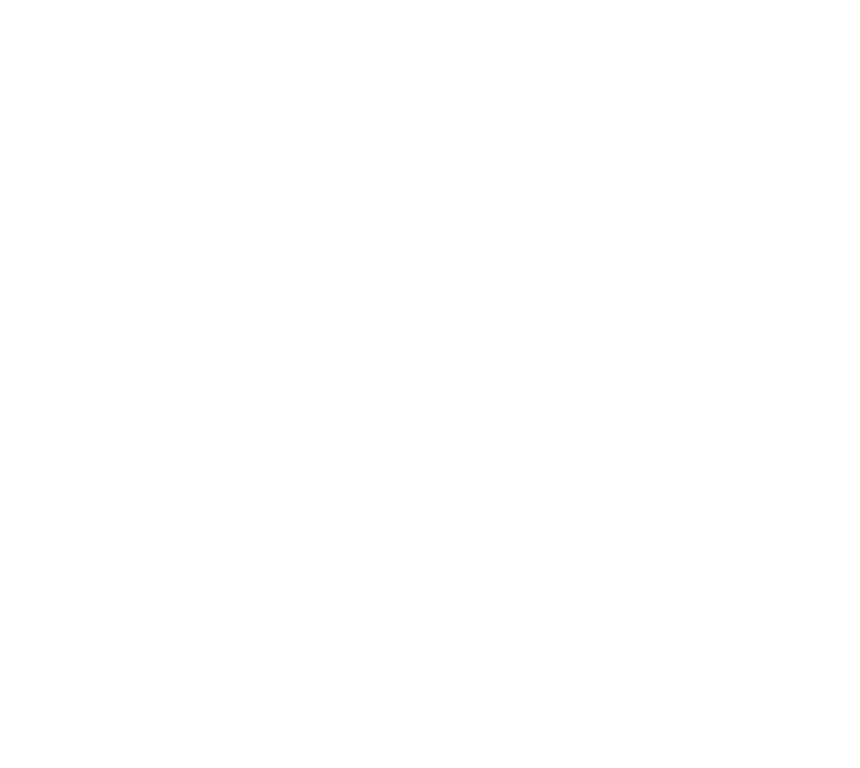
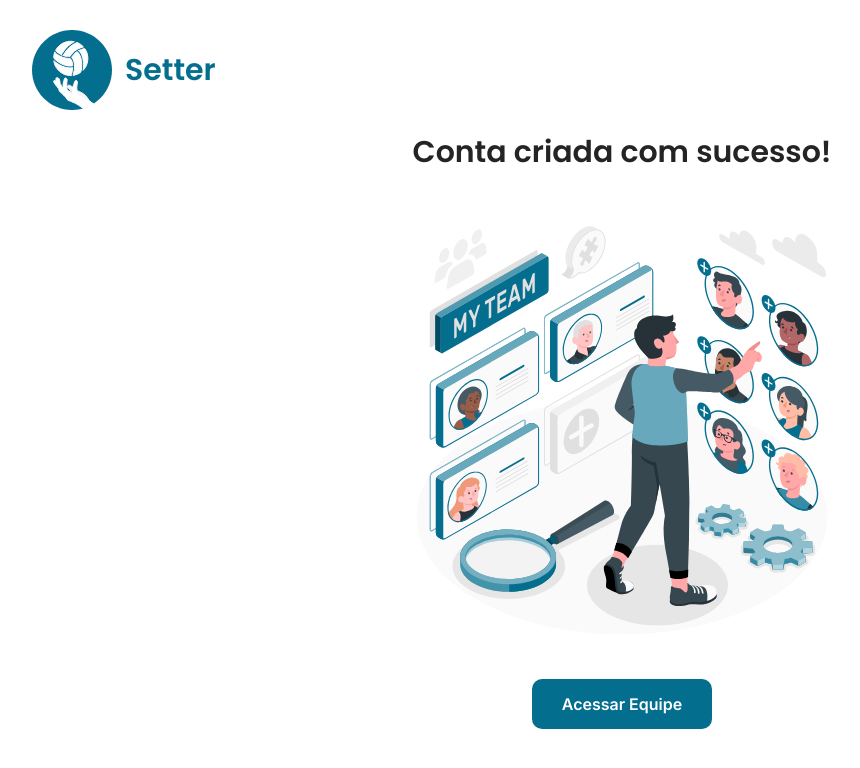
Before and after one commit to Setter-TCC/SetterFrontend, a React (Create React App) app: page /success in a window 1280 px wide. Before the commit this address had no page. Shown: the top 768 px of the page, without its empty margins (18-878 px from the left). Built offline with nearby package versions, Linux system fonts and the light colour scheme.

Commit message:
[01] add created account page

```diff
--- a/src/App.tsx
+++ b/src/App.tsx
@@ -2,6 +2,7 @@
 import { Global } from './styles/global';
 import LandingPage from './pages/LandingPage';
 import SignUp from './pages/SignUp';
+import AccountCreated from './pages/AccountCreated';
 
 export default function AppRouter() {
   return (
@@ -11,6 +12,7 @@
         <Routes>
           <Route path='/' Component={LandingPage} />
           <Route path='/signup' Component={SignUp} />
+          <Route path='/success' Component={AccountCreated} />
         </Routes>
       </Router>
     </>
--- a/src/components/Header/index.tsx
+++ b/src/components/Header/index.tsx
@@ -6,7 +6,7 @@
 import { useNavigate } from 'react-router-dom';
 
 interface HeaderProps {
-  buttons: IButton[];
+  buttons?: IButton[];
 }
 
 const Header: React.FC<HeaderProps> = ({ buttons }) => {
@@ -19,7 +19,7 @@
         <LogoName>Setter</LogoName>
       </LogoBox>
       <Buttons>
-        {buttons.map(button => (
+        {buttons && buttons.map(button => (
           <Button
             key={button.text}
             text={button.text}
--- /dev/null
+++ b/src/pages/AccountCreated/index.tsx
@@ -0,0 +1,39 @@
+import React from 'react';
+import { Container, Body, Title, CreatedAccountImage } from './styles';
+import accountCreated from '../../assets/images/accountCreated.svg';
+import Header from '../../components/Header';
+import Button from '../../components/Button';
+import { useNavigate } from 'react-router-dom';
+import { IButton } from '../../components/utils/interfaces';
+
+const accessButton: IButton = {
+  backgroundColor: 'var(--color-primary-blue)',
+  isFull: true,
+  path: '/team',
+  text: 'Acessar Equipe',
+  textColor: 'var(--color-primary-white)'
+};
+
+const AccountCreated: React.FC = () => {
+  const navigate = useNavigate();
+
+  return (
+    <Container>
+      <Header />
+      <Body>
+        <Title>Conta criada com sucesso!</Title>
+        <CreatedAccountImage src={accountCreated} />
+        <Button
+          text={accessButton.text}
+          backgroundColor={accessButton.backgroundColor}
+          isFull={accessButton.isFull}
+          textColor={accessButton.textColor}
+          path={accessButton.path}
+          onClick={() => navigate(accessButton.path)}
+        />
+      </Body>
+    </Container>
+  );
+};
+
+export default AccountCreated;
--- /dev/null
+++ b/src/pages/AccountCreated/styles.ts
@@ -0,0 +1,32 @@
+import styled from 'styled-components';
+
+export const Container = styled.div`
+  display: flex;
+  flex-direction: column;
+  max-height: 100vh;
+  max-width:100vw;
+  margin: 30px 50px;
+`;
+
+export const Body = styled.div`
+  margin-top: 20px;
+  display: flex;
+  flex-direction: column;
+  align-items: center;
+  gap: 2em;
+`;
+
+export const Title = styled.h1`
+  font-family: 'Poppins';
+  font-style: normal;
+  font-weight: 600;
+  font-size: 30px;
+  line-height: 45px;
+  text-align: center;
+  color: var(--color-primary-black);
+`;
+
+export const CreatedAccountImage = styled.img`
+  width: 55vh;
+  height: 55vh;
+`;
--- a/src/pages/LandingPage/styles.ts
+++ b/src/pages/LandingPage/styles.ts
@@ -5,7 +5,7 @@
   flex-direction: column;
   max-height: 100vh;
   max-width:100vw;
-  margin: 50px 100px;
+  margin: 30px 50px;
 `;
 
 export const Body = styled.div`
--- a/src/pages/SignUp/SignUpCall/styles.ts
+++ b/src/pages/SignUp/SignUpCall/styles.ts
@@ -5,7 +5,7 @@
   flex-direction: column;
   max-height: 100vh;
   width:50%;
-  padding: 50px 40px;
+  padding: 30px 50px;
 `;
 
 export const CreateImage = styled.img`
```
Also changed, not shown: src/assets/images/accountCreated.svg (added).
